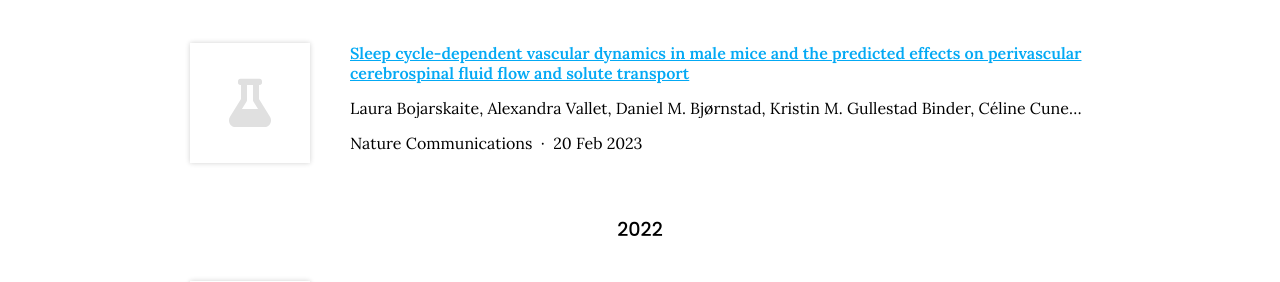
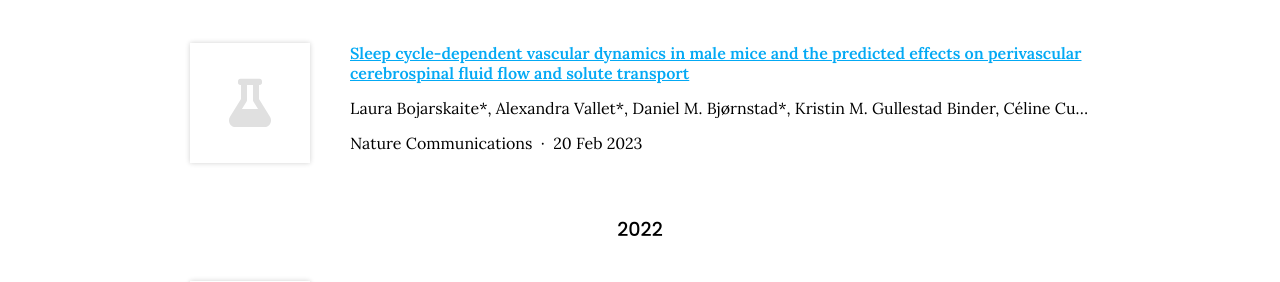
Before and after one commit to AlexandraVallet/vallet-research, a Jekyll site: the page built from publications/index.md, in a window 1280 px wide and 900 px high. Shown: the part 280-562 px from the top of the window. Built offline with Jekyll 4.4.1, drawn with Linux system fonts in a browser that asks for light colours.

Commit message:
add stars

```diff
--- a/_data/citations.yaml
+++ b/_data/citations.yaml
@@ -5,9 +5,9 @@
   title: Sleep cycle-dependent vascular dynamics in male mice and the predicted effects
     on perivascular cerebrospinal fluid flow and solute transport
   authors:
-  - Laura Bojarskaite
-  - Alexandra Vallet
-  - "Daniel M. Bj\xF8rnstad"
+  - "Laura Bojarskaite*"
+  - "Alexandra Vallet*"
+  - "Daniel M. Bj\xF8rnstad*"
   - Kristin M. Gullestad Binder
   - "C\xE9line Cunen"
   - Kjell Heuser
```
